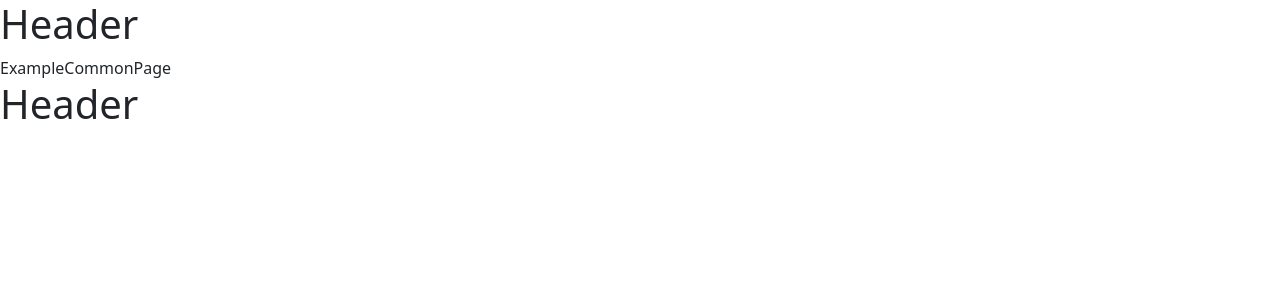
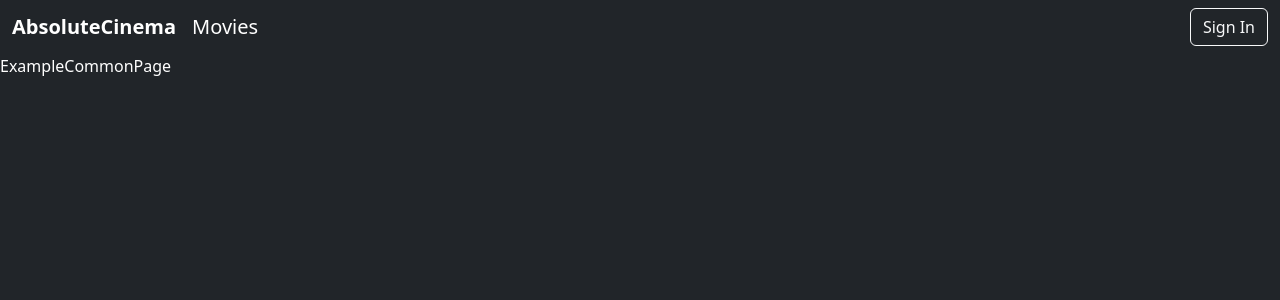
Before and after one commit to Farus256/AbsoluteCinema_Frontend, a React (Vite) app: page / in a window 1280 px wide. Shown: the top 300 px of the page. Built offline with nearby package versions, Linux system fonts and the light colour scheme.

Commit message:
Initial layout implementation

```diff
--- a/src/layout/Footer.jsx
+++ b/src/layout/Footer.jsx
@@ -1,6 +1,6 @@
 function Footer() {
     return (
-        <h1> Header </h1>
+        <h1> Footer </h1>
     )
 }
 
--- a/src/layout/Header.jsx
+++ b/src/layout/Header.jsx
@@ -1,7 +1,22 @@
+import styles from './stylemodules/Header.module.css'
+import {Link} from 'react-router-dom'
+
 function Header() {
 
     return (
-        <h1> Header </h1>
+        <nav class={`navbar navbar-dark`}>
+            <div class="container-fluid">
+            <div>
+                <Link to="/" class="navbar-brand"> <b>AbsoluteCinema</b></Link>
+                <Link to="/movies" class="navbar-brand">Movies</Link>
+            </div>
+                <form class="d-flex" role="search">
+                    {/*<input class="form-control me-2" type="search" placeholder="Search" aria-label="Search"/>*/}
+                    {/*<button class="btn btn-outline-success" type="submit">Search</button>*/}
+                    <Link to="/signin" class="btn btn-outline-light" type="submit">Sign In</Link>
+                </form>
+            </div>
+        </nav>
     )
 }
 
--- a/src/layout/Layout.jsx
+++ b/src/layout/Layout.jsx
@@ -1,14 +1,20 @@
-import {Outlet} from 'react-router-dom'
+import {Outlet, useLocation} from 'react-router-dom'
 import  Header  from './Header.jsx'
 import  Footer  from './Footer.jsx'
 
+import styles from './stylemodules/Layout.module.css'
 
 function Layout() {
+
+    const location = useLocation()
+
+    const noFooterRoutes = ["/"]
+    const showFooter = !noFooterRoutes.includes(location.pathname);
     return (
-        <div>
+        <div className={`bg-dark text-white min-vh-100 d-flex flex-column`}>
             <Header/>
-                <Outlet/>
-            <Footer/>
+            <Outlet/>
+            {showFooter && <Footer/>}
         </div>
     )
 }
--- /dev/null
+++ b/src/layout/stylemodules/Header.module.css
@@ -0,0 +1,3 @@
+.container{
+    flex: 1;
+}
--- /dev/null
+++ b/src/layout/stylemodules/Layout.module.css
@@ -0,0 +1,4 @@
+.wrapper {
+    display: flex;
+    flex-direction: column;
+}
```
